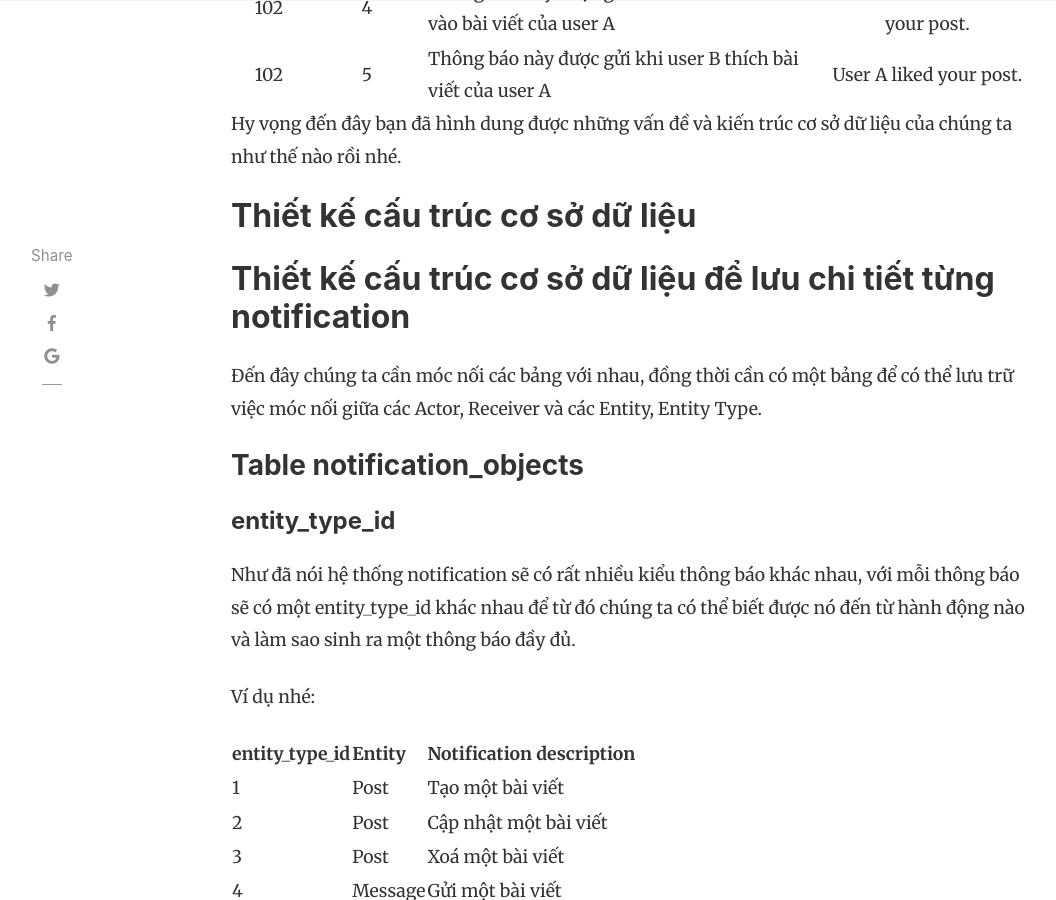
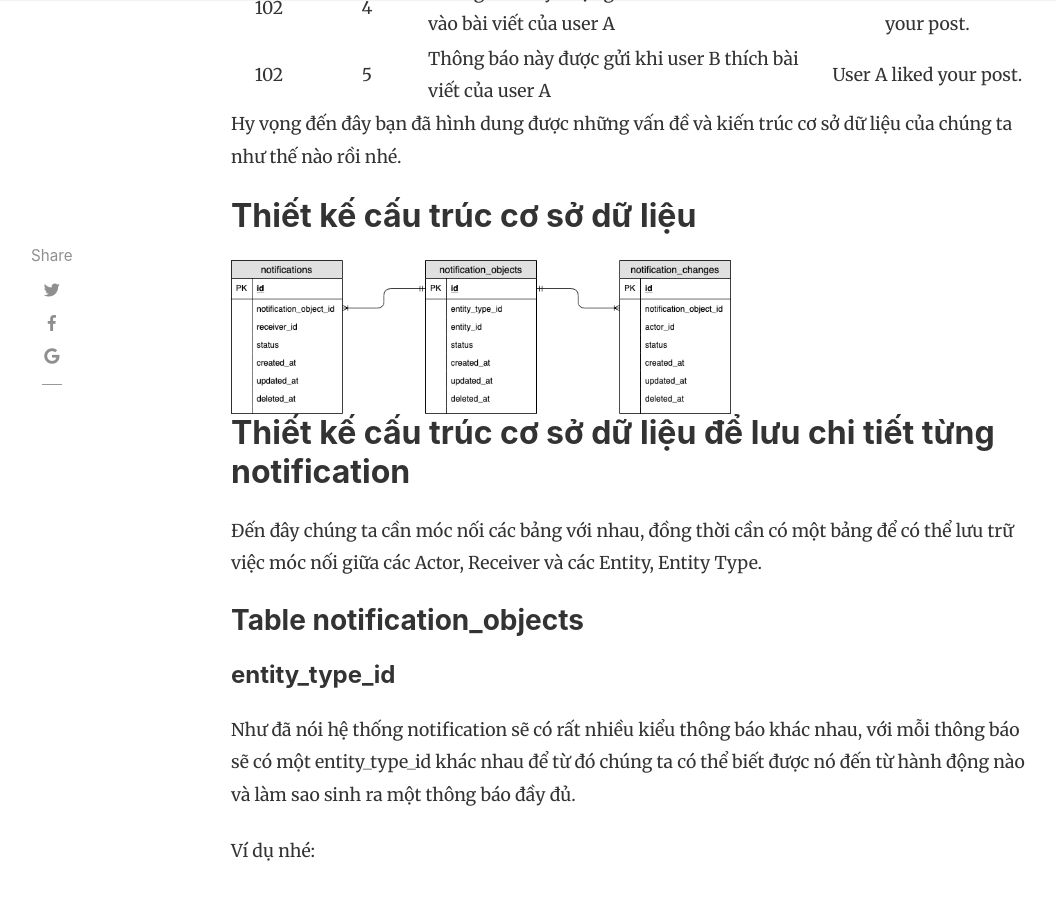
Before and after one commit to Quynh-Nguyen/quynh-nguyen.github.io, a Jekyll site: the page built from _posts/2019-06-27-how-facebook-design-notification-system.md, in a window 1280 px wide and 900 px high, scrolled down 5091 px. Shown: the whole window, without its empty margins (54-1110 px from the left). Built offline with Jekyll 4.4.1, drawn with Linux system fonts in a browser that asks for light colours; nearby versions of some CDN libraries; comment, search, counter and statistics services are not loaded.

Commit message:
Prepush How facebook design notification system

```diff
--- a/_posts/2019-06-27-how-facebook-design-notification-system.md
+++ b/_posts/2019-06-27-how-facebook-design-notification-system.md
@@ -102,6 +102,8 @@ Hy vọng đến đây bạn đã hình dung được những vấn đề và ki
 
 ## Thiết kế cấu trúc cơ sở dữ liệu
 
+<image src="https://raw.githubusercontent.com/Quynh-Nguyen/quynh-nguyen.github.io/master/post-images/how-facebook-design-notification-system/Notification_DB.png" width=500 />
+
 ## Thiết kế cấu trúc cơ sở dữ liệu để lưu chi tiết từng notification
 
 Đến đây chúng ta cần móc nối các bảng với nhau, đồng thời cần có một bảng để có thể lưu trữ việc móc nối giữa các Actor, Receiver và các Entity, Entity Type.
```
Also changed, not shown: post-images/how-facebook-design-notification-system/Notification_DB.png (added).
